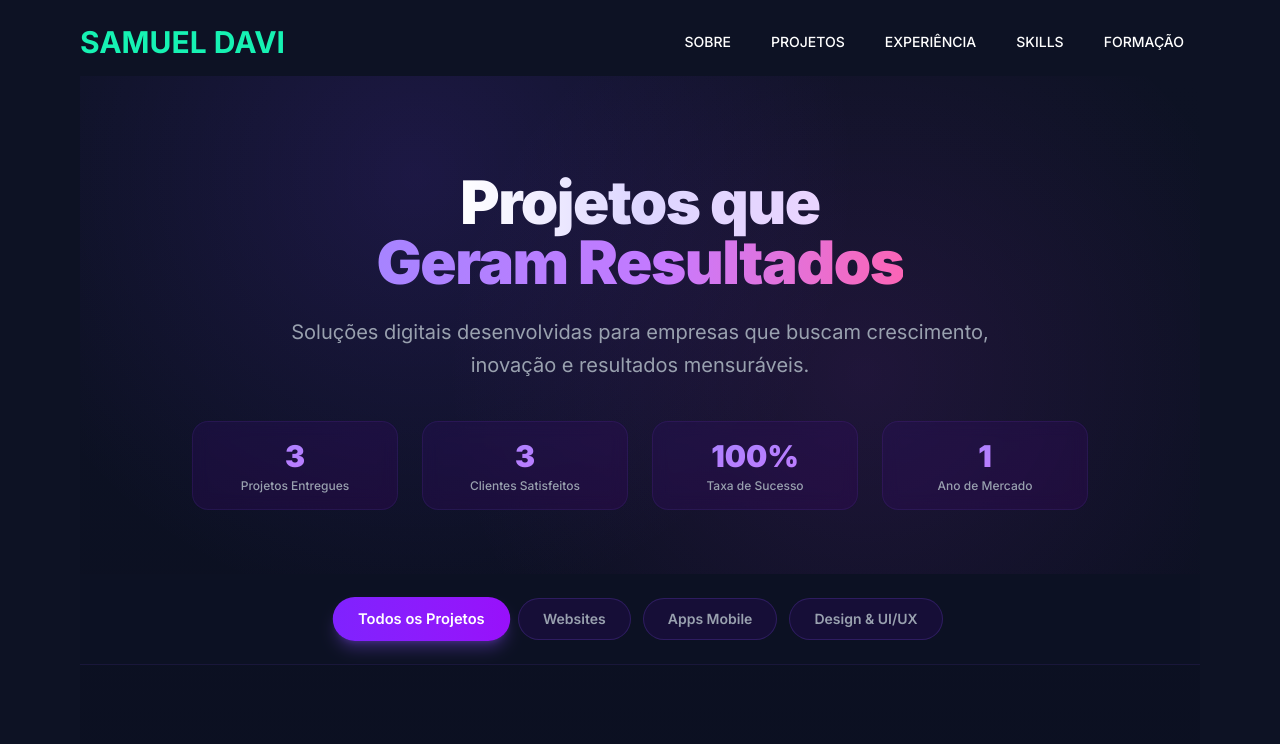
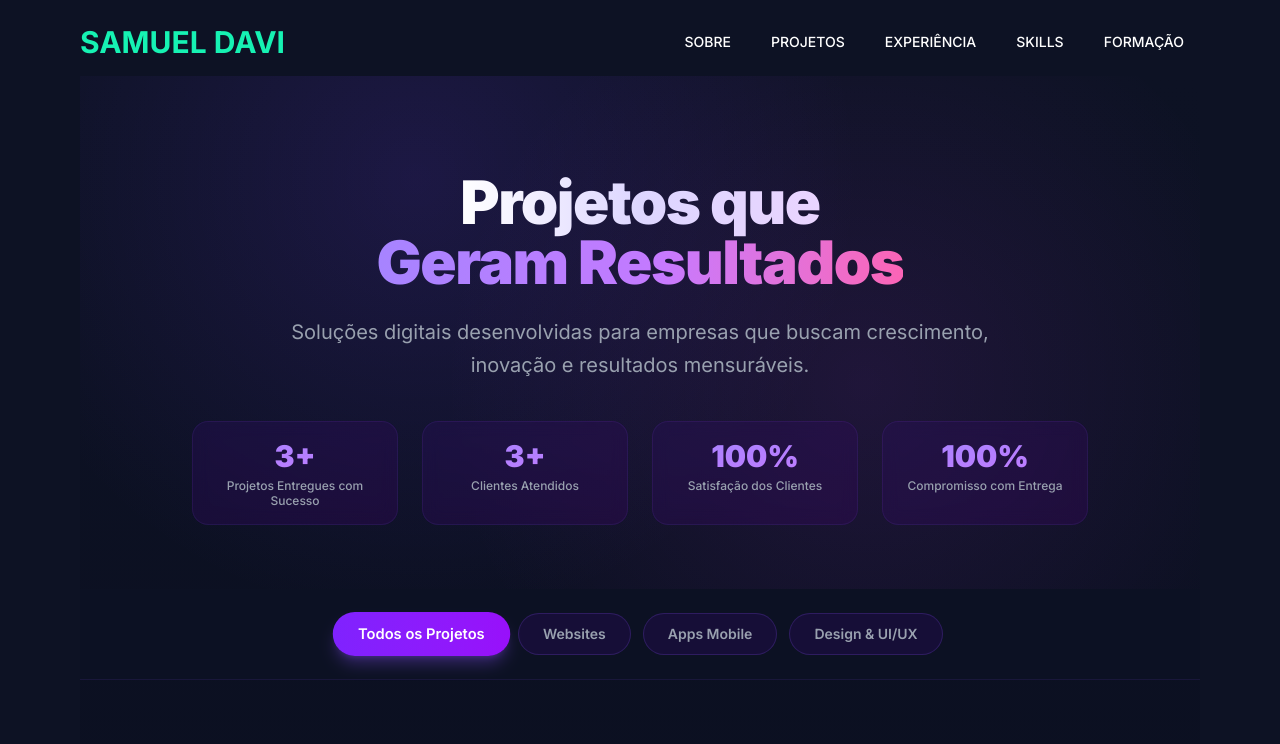
Before and after one commit to samueldmonteiro/portfolio, a Next.js app: page /portfolio in a window 1280 px wide. Shown: the top 744 px of the page. Built offline with nearby package versions, Linux system fonts and the light colour scheme.

Commit message:
fix: Mudar informações dos cards iniciais da tela de projetos

```diff
--- a/app/portfolio/page.jsx
+++ b/app/portfolio/page.jsx
@@ -47,10 +47,11 @@ const PortfolioPage = () => {
           {/* Stats */}
           <div className="grid grid-cols-2 md:grid-cols-4 gap-3 md:gap-6 max-w-4xl mx-auto">
             {[
-              { number: '3', label: 'Projetos Entregues' },
-              { number: '3', label: 'Clientes Satisfeitos' },
-              { number: '100%', label: 'Taxa de Sucesso' },
-              { number: '1', label: 'Ano de Mercado' },
+              { number: '3+', label: 'Projetos Entregues com Sucesso' },
+              { number: '3+', label: 'Clientes Atendidos' },
+              { number: '100%', label: 'Satisfação dos Clientes' },
+              { number: '100%', label: 'Compromisso com Entrega' },
+
             ].map((stat, idx) => (
               <div key={idx} className="p-3 md:p-4 rounded-xl md:rounded-2xl bg-gradient-to-br from-violet-950/30 to-purple-950/30 border border-violet-500/10 backdrop-blur-sm">
                 <div className="text-xl sm:text-2xl md:text-3xl font-black bg-gradient-to-br from-violet-400 to-purple-400 bg-clip-text text-transparent mb-1">
```
